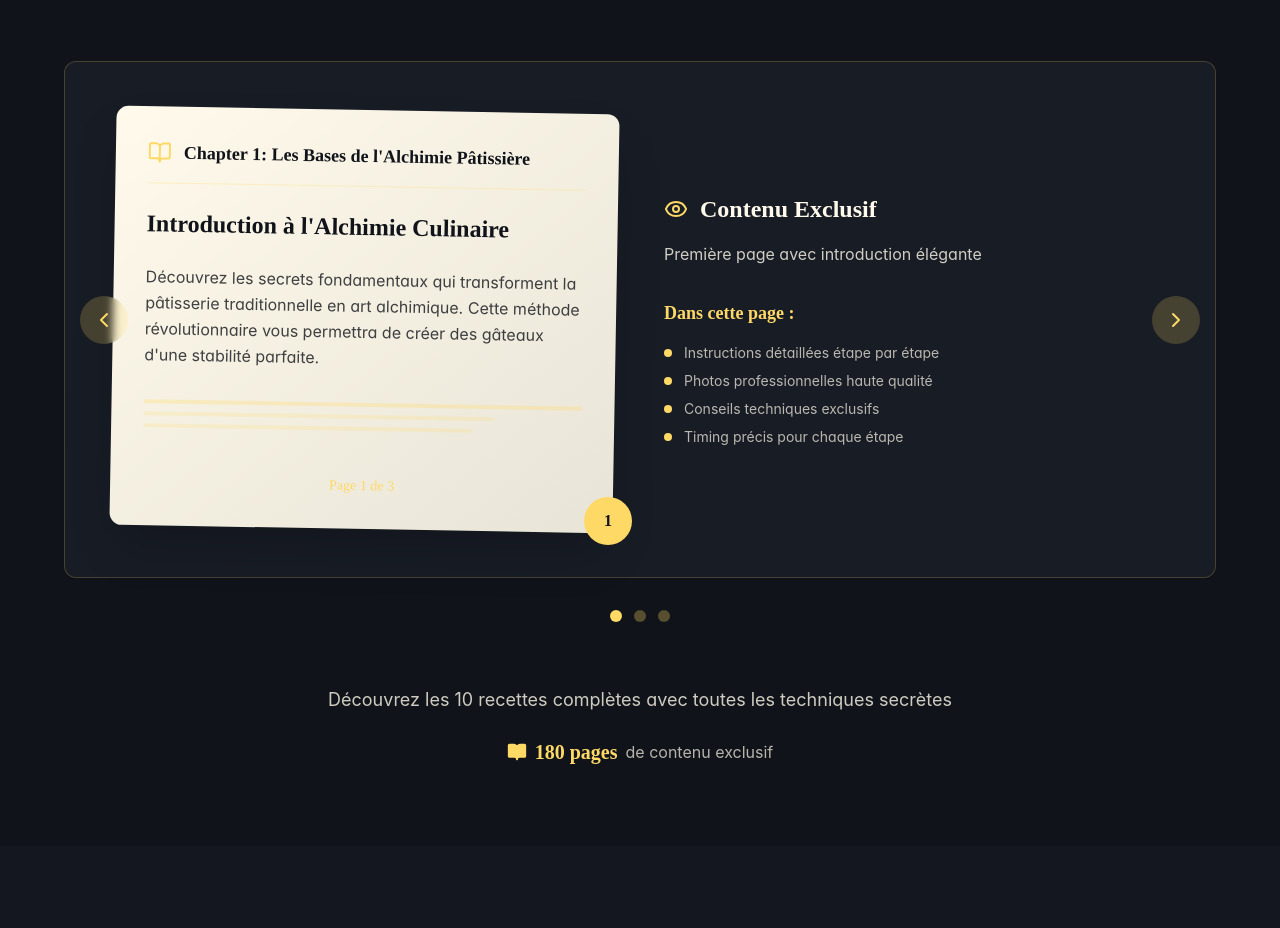
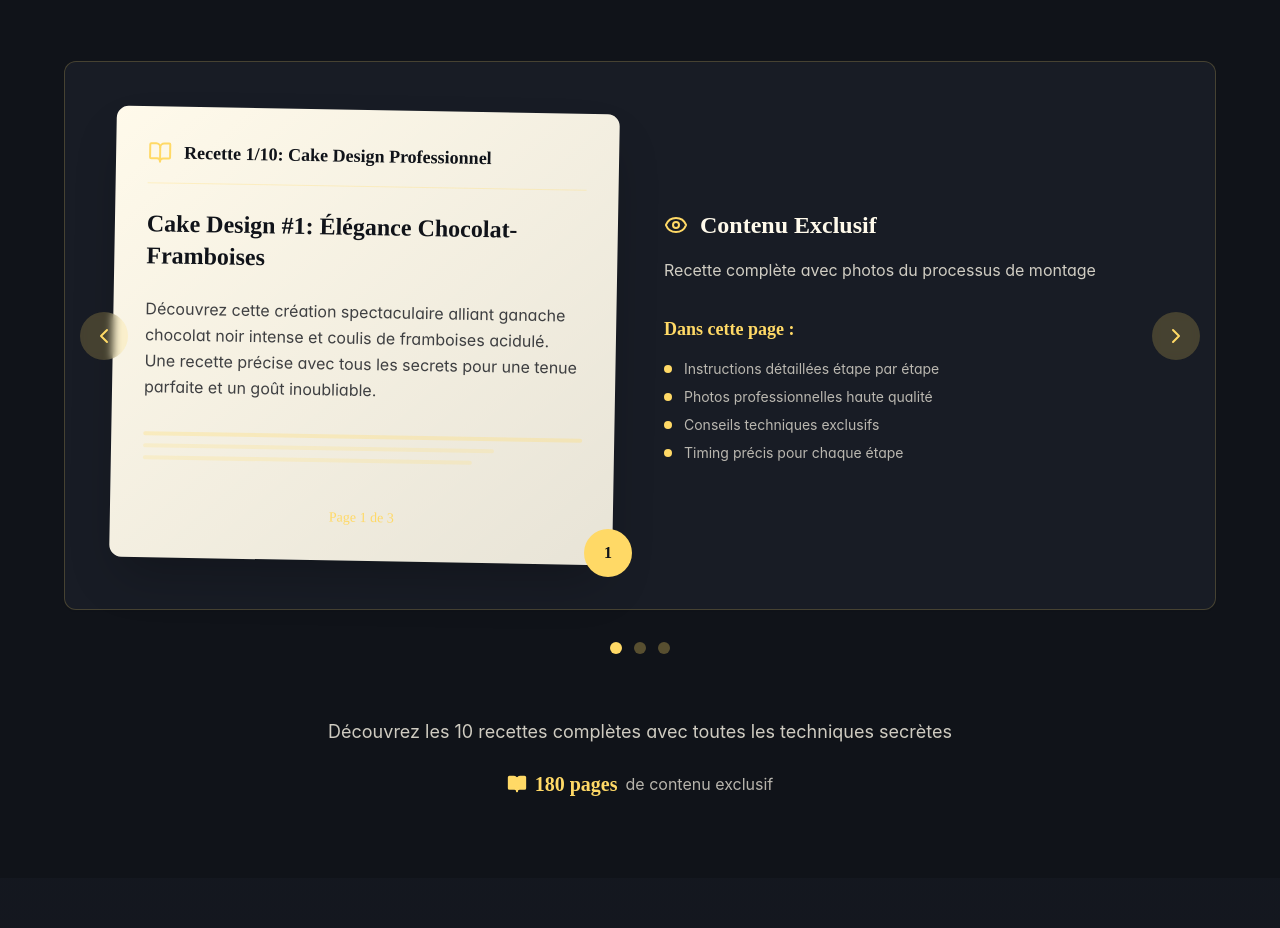
Before and after one commit to addianouar/alchemy-cakes-landing, a React (Vite) app: page / in a window 1280 px wide. Shown: the part 4020-4948 px from the top of the page. Built offline with nearby package versions, Linux system fonts and the light colour scheme.

Commit message:
Refactor About section content
Replace the previous description of the ebook's content in the About section with information that better reflects the book's focus on 10 professional cake design recipes. The goal is to make the content more engaging and encourage purchases.

```diff
--- a/src/components/sections/Preview.tsx
+++ b/src/components/sections/Preview.tsx
@@ -7,22 +7,22 @@ export const Preview = () => {
 
   const pages = [
     {
-      title: "Introduction à l'Alchimie Culinaire",
-      content: "Découvrez les secrets fondamentaux qui transforment la pâtisserie traditionnelle en art alchimique. Cette méthode révolutionnaire vous permettra de créer des gâteaux d'une stabilité parfaite.",
-      image: "Première page avec introduction élégante",
-      preview: "Chapter 1: Les Bases de l'Alchimie Pâtissière"
+      title: "Cake Design #1: Élégance Chocolat-Framboises",
+      content: "Découvrez cette création spectaculaire alliant ganache chocolat noir intense et coulis de framboises acidulé. Une recette précise avec tous les secrets pour une tenue parfaite et un goût inoubliable.",
+      image: "Recette complète avec photos du processus de montage",
+      preview: "Recette 1/10: Cake Design Professionnel"
     },
     {
-      title: "Recette Signature: Le Phoenix Doré",
-      content: "Technique exclusive: comment maîtriser les températures et les textures pour obtenir un cake moelleux qui conserve sa forme pendant des jours. Timing précis et astuces professionnelles inclus.",
-      image: "Page recette avec photos étape par étape",
-      preview: "Recette complète avec illustrations détaillées"
+      title: "Cake Design #5: Vanille-Caramel Sculptural",
+      content: "Maîtrisez l'art du cake design avec cette création en 3 étages. Génoise vanille, crème caramel beurre salé et glaçage miroir. Technique de sculpture et stabilité garanties.",
+      image: "Étapes détaillées du montage et décoration",
+      preview: "Recette 5/10: Techniques de Sculpture"
     },
     {
-      title: "Secrets des Maîtres Pâtissiers",
-      content: "Les techniques gardées secrètes par les grands chefs révélées pour la première fois. Apprenez les gestes précis qui font la différence entre un gâteau ordinaire et une création exceptionnelle.",
-      image: "Page technique avec schémas détaillés",
-      preview: "Techniques professionnelles expliquées simplement"
+      title: "Cake Design #10: Création Signature",
+      content: "La recette finale qui combine toutes les techniques apprises. Un chef-d'œuvre visuel et gustatif qui impressionnera vos clients les plus exigeants. Secret de conservation inclus.",
+      image: "Résultat final avec astuces de présentation",
+      preview: "Recette 10/10: Votre Signature"
     }
   ]
 
```
